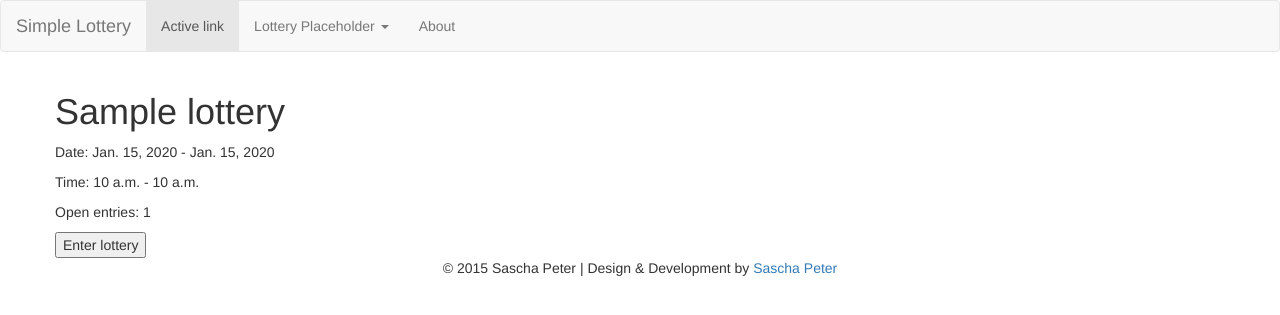
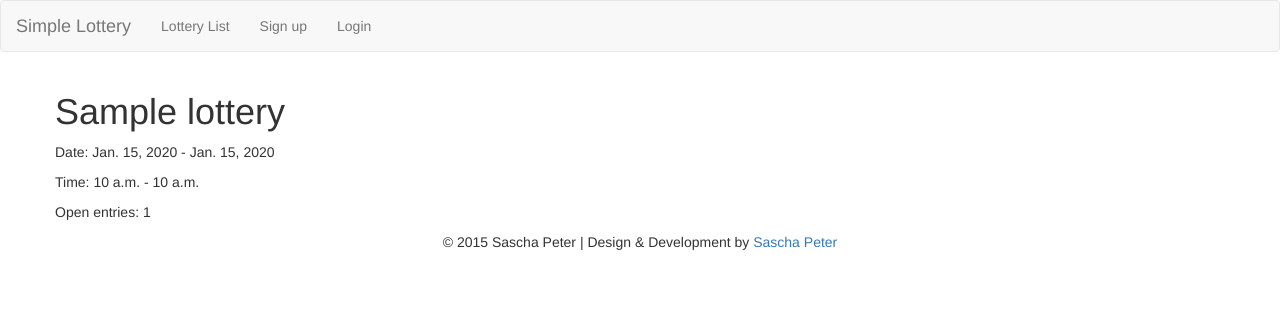
Before and after one commit to Sascha-Peter/simple-lottery, a Django app: a page that uses lottery/templates/lottery/lottery_detail.html in a window 1280 px wide. Shown: the top 315 px of the page. Run offline with Django 3.2, Linux system fonts and the light colour scheme; tables that the repository leaves empty hold one stand-in row (values such as "Sample post"); some libraries are stand-ins or nearby versions.

Commit message:
fix: dev: Adjust navigation and fix lottery detail view post

```diff
--- a/lottery/templates/lottery/lottery_detail.html
+++ b/lottery/templates/lottery/lottery_detail.html
@@ -1,21 +1,24 @@
 {% extends "base.html" %}
 
+{% block pagetitle %}| {{ object.title }}{% endblock %}
+
 {% block content %}
-
-<div>
+    <div itemscope itemtype="http://schema.org/Event">
         <h1>{{ object.title }}</h1>
-<p>Date: {{ object.start_date }} - {{ object.end_date }}</p>
-<p>Time: {{ object.start_time }} - {{ object.end_time }}</p>
+        <p>Date: <time itemprop="startDate" datetime="{{ object.start_date|date:'c' }}">{{ object.start_date }}</time> - <time itemprop="endDate" datetime="{{ object.start_date|date:'c' }}">{{ object.end_date }}</time></p>
+        <p>Time: <time>{{ object.start_time }}</time> - <time>{{ object.end_time }}</time></p>
         <p>Open entries: {{ object.open_entries }}</p>
 
         {% if lottery_entered %}
         <p>You already joined this lottery</p>
         {% else %}
+            {% if user.is_authenticated  and object.open_entries > 0 %}
                 <form method="post" action=".">
                     {% csrf_token %}
                     <input type="hidden" name="lid" value="{{ object.id }}">
                     <input type="Submit" value="Enter lottery" />
                 </form>
             {% endif %}
+        {% endif %}
     </div>
 {% endblock %}
--- a/lottery/templates/lottery/lottery_list.html
+++ b/lottery/templates/lottery/lottery_list.html
@@ -1,4 +1,6 @@
 {% extends "base.html" %}
+
+{% block pagetitle %}| Lottery List{% endblock %}
 
 {% block content %}
 
--- a/lottery/views.py
+++ b/lottery/views.py
@@ -28,10 +28,11 @@ class LotteryDetailView(DetailView):
 
     def get_context_data(self, **kwargs):
         context = super(LotteryDetailView, self).get_context_data(**kwargs)
-        if self.object.entry_set.filter(user=self.request.user.id):
-            context['lottery_entered'] = True
-        else:
-            context['lottery_entered'] = False
+        if self.request.user.is_authenticated():
+            if self.object.entry_set.filter(user=self.request.user.id):
+                context['lottery_entered'] = True
+            else:
+                context['lottery_entered'] = False
         return context
 
     def post(self, request, *args, **kwargs):
@@ -39,7 +40,14 @@ class LotteryDetailView(DetailView):
         entry = Entry.objects.filter(lottery=self.object.id, user=None
                                      ).order_by('?').first()
         entry.user = request.user
+        entry.lottery.open_entries -= 1
+        entry.lottery.save()
         entry.save()
+        if entry.winner:
+            entry.lottery.winner = request.user
+            entry.lottery.save()
+            entry.save()
+
         return HttpResponseRedirect(reverse('lottery-detail',
                                             args=[self.object.slug]))
 
@@ -49,6 +57,7 @@ def enter_lottery(request):
         lottery_id = request.POST.get('lid')
         entry = Entry.objects.get(lottery=lottery_id)
         entry.user = request.user
+        entry.lottery.open_entries -= 1
         entry.save()
 
         if entry.winner:
--- a/simple_lottery/templates/elements/navigation.html
+++ b/simple_lottery/templates/elements/navigation.html
@@ -14,14 +14,13 @@
         <!-- Collect the nav links, forms, and other content for toggling -->
         <div class="collapse navbar-collapse" id="bs-example-navbar-collapse-1">
             <ul class="nav navbar-nav">
-                <li class="active"><a href="#">Active link <span class="sr-only">(current)</span></a></li>
-                <li class="dropdown">
-                    <a href="#" class="dropdown-toggle" data-toggle="dropdown" role="button" aria-haspopup="true" aria-expanded="false">Lottery Placeholder <span class="caret"></span></a>
-                    <ul class="dropdown-menu">
-                        <li><a href="#">Placeholder</a></li>
-                    </ul>
-                </li>
-                <li><a href="#">About <span class="sr-only"></span></a></li>
+                <li><a href="{% url 'lottery-list' %}">Lottery List</a></li>
+                {% if user.is_authenticated %}
+                <li><a href="{% url 'logout' %}">Logout</a></li>
+                {% else %}
+                <li><a href="{% url 'sign-up'%}">Sign up</a></li>
+                <li><a href="{% url 'login' %}">Login</a></li>
+                {% endif %}
             </ul>
         </div><!-- /.navbar-collapse -->
     </div><!-- /.container-fluid -->
```
Lines whose indentation alone changed are shown as unchanged.
